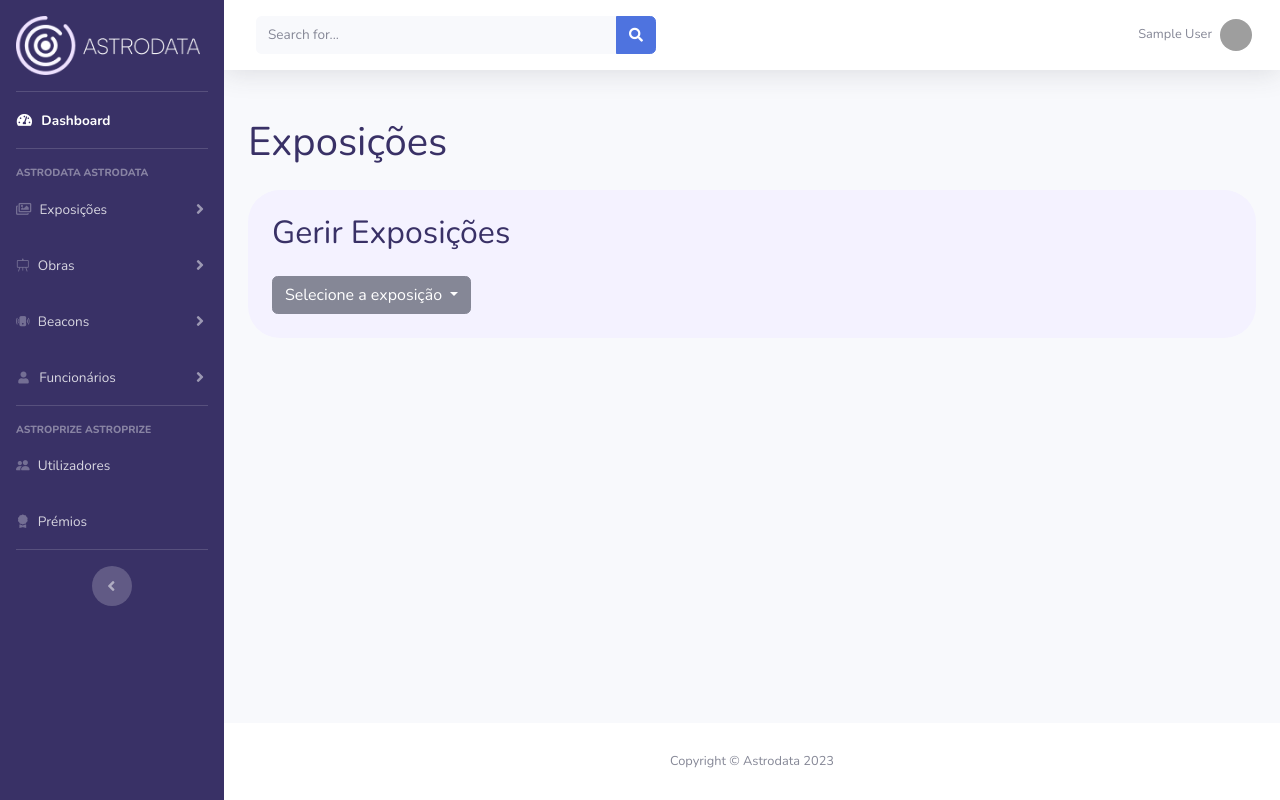
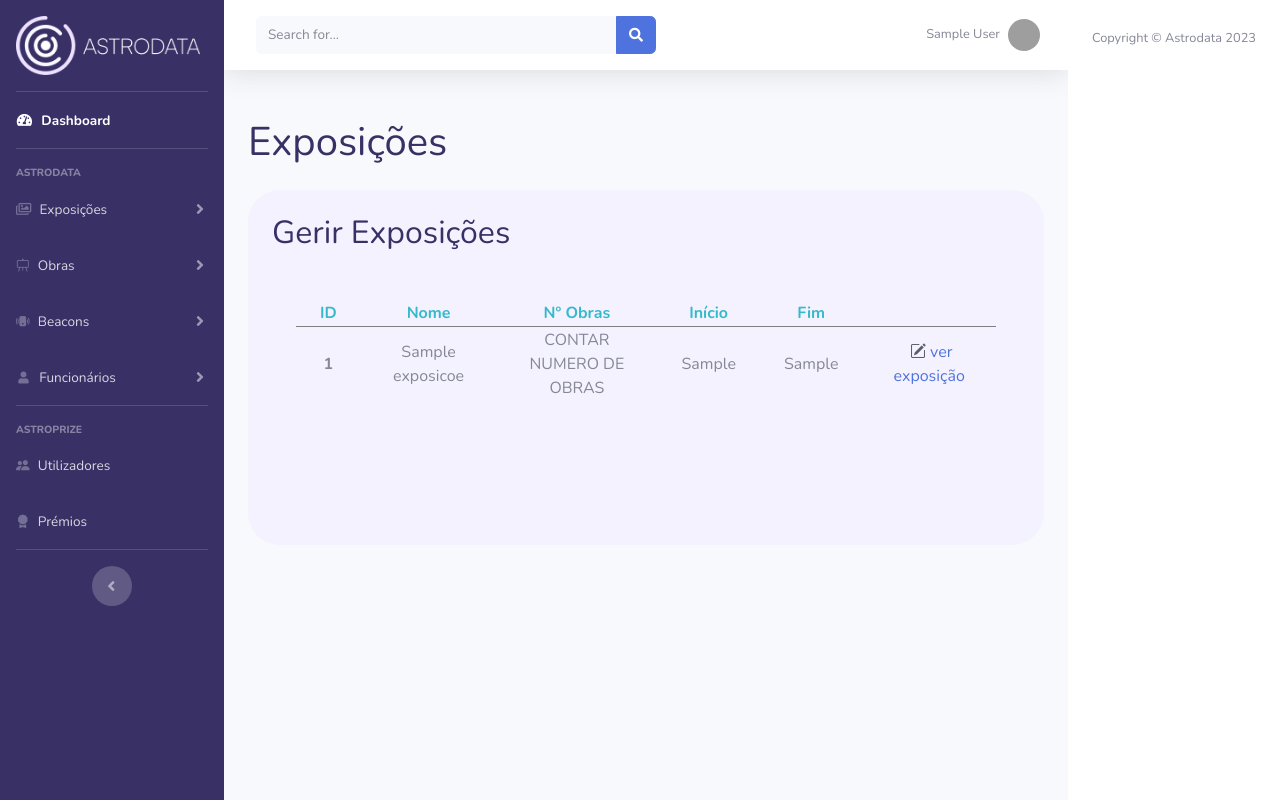
Before and after one commit to leofduarte/CBL, a PHP site: page /exposicoes.php in a window 1280 px wide. Run offline with PHP 8.4, Linux system fonts and the light colour scheme; the visitor is signed in with stand-in values (Sample User, id 1); tables that the repository leaves empty or names only in its code hold one stand-in row (values such as "Sample post"); grey boxes are pictures that could not be loaded.

Commit message:
for maria

```diff
--- a/components/cp_exhibitions.php
+++ b/components/cp_exhibitions.php
@@ -5,12 +5,7 @@ require_once("connections/connection.php");
 if (isset($_GET["id"])) {
    // Store values
    $id_exposicao = (int) $_GET["id"];
-   ?>
 
-
-
-   <!-- mensagens de error -->
-   <?php
    if (isset($_GET["msg"])) {
       // Store values
       $id_func = $_GET["msg"];
@@ -36,8 +31,7 @@ if (isset($_GET["id"])) {
 ?>
 
       <div class="toast-container position-absolute p-3" style="z-index: 99; right: 0; top: 4rem;">
-         <div id="liveToast" class="toast <?= $color ?>" role="alert" aria-live="assertive" aria-atomic="true"
-            data-bs-delay="5000">
+         <div id="liveToast" class="toast <?= $color ?>" role="alert" aria-live="assertive" aria-atomic="true" data-bs-delay="5000">
             <div class="toast-body">
                <?= $mensagem ?>
             </div>
@@ -45,14 +39,15 @@ if (isset($_GET["id"])) {
       </div>
 
       <script>
-         window.onload = function () {
+         window.onload = function() {
             var toastElement = document.getElementById('liveToast');
             var toast = new bootstrap.Toast(toastElement);
             toast.show();
          }
       </script>
 
-   <?php } ?>
+   <?php
+   } ?>
 
    <div class="container-fluid">
 
@@ -67,9 +62,9 @@ if (isset($_GET["id"])) {
       $query = "
          SELECT exposicoes.nome_exposicao, salas.nome_sala, obra.nome_obra, exposicoes.data_inicio, exposicoes.data_fim
          FROM exposicoes
-         INNER JOIN salas_has_exposicoes
-         ON exposicoes.id_exposicao = salas_has_exposicoes.exposicoes_id_exposicao
-         INNER JOIN salas ON salas_has_exposicoes.salas_id_sala = salas.id_sala
+         // INNER JOIN salas_has_exposicoes
+         // ON exposicoes.id_exposicao = salas_has_exposicoes.exposicoes_id_exposicao
+         // INNER JOIN salas ON salas_has_exposicoes.salas_id_sala = salas.id_sala
          INNER JOIN exposicoes_has_obra
          ON exposicoes.id_exposicao = exposicoes_has_obra.exposicoes_id_exposicao
          INNER JOIN obra
@@ -88,15 +83,14 @@ if (isset($_GET["id"])) {
             mysqli_stmt_bind_result($stmt, $nome_exposicao, $nome_sala, $nome_obra, $data_inicio, $data_fim);
       ?>
 
-            <h1 style="color:#393166;" class="mt-5 ms-3">Exposições</h1>
+            <h1 style="color:#393166;" class="mt-5 ms-3">Nome da Exposição<?= $nome_exposicao ?></h1>
 
+            <h3 style="color:#393166;" class="mt-5 ms-3">Obras da Exposição</h1>
                <div style="border-radius: 2rem; background-color:#F4F2FF;" class="p-4 mb-5 mt-4">
-
-
                   <table class="data_users mb-5 w-100 text-center">
                      <thead class="text-info" style="border-bottom: 1px solid grey">
                         <tr>
-                        <th class="px-4"> ID</th>
+                           <th class="px-4">ID</th>
                            <th class="px-4">Salas</th>
                            <th class="px-4">Obra</th>
                            <th class="px-4">Data Inicio</th>
@@ -140,8 +134,7 @@ if (isset($_GET["id"])) {
                      <span>Showing 1 to 2 of 6 entries</span>
                      <div>
                         <a class="text-roxo" href=""> <span><i class=" bi bi-arrow-left"></i></span></a>
-                     <a style="text-decoration: none;"> <span style="background-color: #6E59E4;"
-                           class="mx-2 px-3 py-1 rounded text-white">nº</span></a>
+                        <a style="text-decoration: none;"> <span style="background-color: #6E59E4;" class="mx-2 px-3 py-1 rounded text-white">nº</span></a>
                         <a class="text-roxo" href=""> <span><i class="bi bi-arrow-right"></i></span></a>
                      </div>
                   </div>
@@ -163,13 +156,9 @@ if (isset($_GET["id"])) {
 
       // Close connection
       mysqli_close($link);
-
    } else {
 
-
          ?>
-
-
 
          <!-- Begin Page Content -->
          <div class="container-fluid">
@@ -177,6 +166,8 @@ if (isset($_GET["id"])) {
             <h1 style="color:#393166;" class="mt-5 ms-3">Exposições</h1>
             <div style="border-radius: 2rem; background-color:#F4F2FF;" class="p-4 mb-5 mt-4">
                <h2 style="color:#393166" class="mb-4 ">Gerir Exposições</h2>
+
+
 
 
                <?php
@@ -187,15 +178,14 @@ if (isset($_GET["id"])) {
                $stmt = mysqli_stmt_init($link);
 
                // Define the query
-            $query = "SELECT id_exposicao, nome_exposicao FROM exposicoes";
+               $query = "SELECT id_exposicao, nome_exposicao, data_inicio, data_fim FROM exposicoes";
 
-                  echo '
-            <div class="dropdown">
-               <a class="btn btn-secondary dropdown-toggle" role="button" data-bs-toggle="dropdown" aria-expanded="false">
-                  Selecione a exposição
-               </a>
-            <ul class="dropdown-menu">';
-
+               // echo '
+               // <div class="dropdown">
+               //    <a class="btn btn-secondary dropdown-toggle" role="button" data-bs-toggle="dropdown" aria-expanded="false">
+               //       Selecione a exposição
+               //    </a>
+               // <ul class="dropdown-menu">';
 
                // Prepare the statement
                if (mysqli_stmt_prepare($stmt, $query)) {
@@ -203,15 +193,58 @@ if (isset($_GET["id"])) {
                   // Execute the prepared statement
                   if (mysqli_stmt_execute($stmt)) {
                      // Bind result variables
-                  mysqli_stmt_bind_result($stmt, $id_exposicao, $nome);
+                     mysqli_stmt_bind_result($stmt, $id_exposicao, $nome, $inicio, $fim);
+               ?>
+                     <div style="border-radius: 2rem; background-color:#F4F2FF;" class="p-4 mb-5 mt-4">
+                        <table class=" data_users mb-5 w-100 text-center">
+                           <thead class="text-info" style="border-bottom: 1px solid grey">
+                              <tr>
+                                 <th class="px-4">ID</th>
+                                 <th class="px-4">Nome</th>
+                                 <th class="px-4">Nº Obras</th>
+                                 <th class="px-4">Início</th>
+                                 <th class="px-4">Fim</th>
+                              </tr>
+                           </thead>
+                           <tbody>
 
+                              <?php
                               // Fetch value
                               while (mysqli_stmt_fetch($stmt)) {
-                     echo '
-                <li style="font-size: 1.2rem">
-                <a class="dropdown-item" href="./exposicoes.php?id=' . $id_exposicao . '">' . $nome . '</a>
-                </li>';
+                                 //       echo '
+                                 //  <li style="font-size: 1.2rem">
+                                 //  <a class="dropdown-item" href="./exposicoes.php?id=' . $id_exposicao . '">' . $nome . '</a>
+                                 //  </li>';
+                                 echo "
+                           <tr>
+                              <th scope='row' class='my-3 px-4 py-2'>$id_exposicao</th>
+                              <td class='my-3 px-4'>$nome</td>
+                              <td class='my-3 px-4'>CONTAR NUMERO DE OBRAS</td>";
+
+                                 if ($inicio == NULL) {
+                                    echo "<td class='my-3 px-4 text-info'>---</td>";
+                                 } else {
+                                    echo " <td class='my-3 px-4 text-black'>$inicio</td>";
                                  }
+
+                                 if ($fim == NULL) {
+                                    echo "<td class='my-3 px-4 text-info'>---</td>";
+                                 } else {
+                                    echo " <td class='my-3 px-4 text-black'>$fim</td>";
+                                 }
+                                 echo "
+                                 <td class='my-3 px-4'>
+                                    <a href='./exposicoes.php?id=" . $id_exposicao . "'><i class='px-1 text-dark bi bi-pencil-square'></i>ver exposição</a>
+                                 </td>
+                              </tr>";
+                              }
+                              echo "</tbody>
+                     </table>
+                     </div>";
+
+                              ?>
+
+                        <?php
                      } else {
                         // Execute error
                         echo "Error: " . mysqli_stmt_error($stmt);
--- a/components/cp_sidebar.php
+++ b/components/cp_sidebar.php
@@ -22,7 +22,6 @@
 
                <!-- Heading -->
                <div class="sidebar-heading">
-                  Astrodata
                   Astrodata
                </div>
 
@@ -49,7 +48,7 @@
                      <div class="bg-white py-2 collapse-inner rounded">
                         <h6 class="collapse-header">Personalizar Obras:</h6>
                         <a class="collapse-item" href="./obras.php">Gerir Obras</a>
-                        <a class="collapse-item" href="./add_obras.php">Adicionar Obras</a>
+                        <a class="collapse-item" href="./add_obra.php">Adicionar Obras</a>
                      </div>
                   </div>
                </li>
@@ -88,7 +87,6 @@
                <!-- Heading -->
                <div class="sidebar-heading">
                   Astroprize
-                  Astroprize
                </div>
 
                <!-- Nav Item - Charts -->
```
Also changed, not shown: components/cp_add_exposicao.php (+9 -58 lines), components/cp_dashboard.php (+14 -11 lines), scripts/exposicoes/sc_update_exposicao.php (+15 -9 lines). Lines whose indentation alone changed are shown as unchanged.
